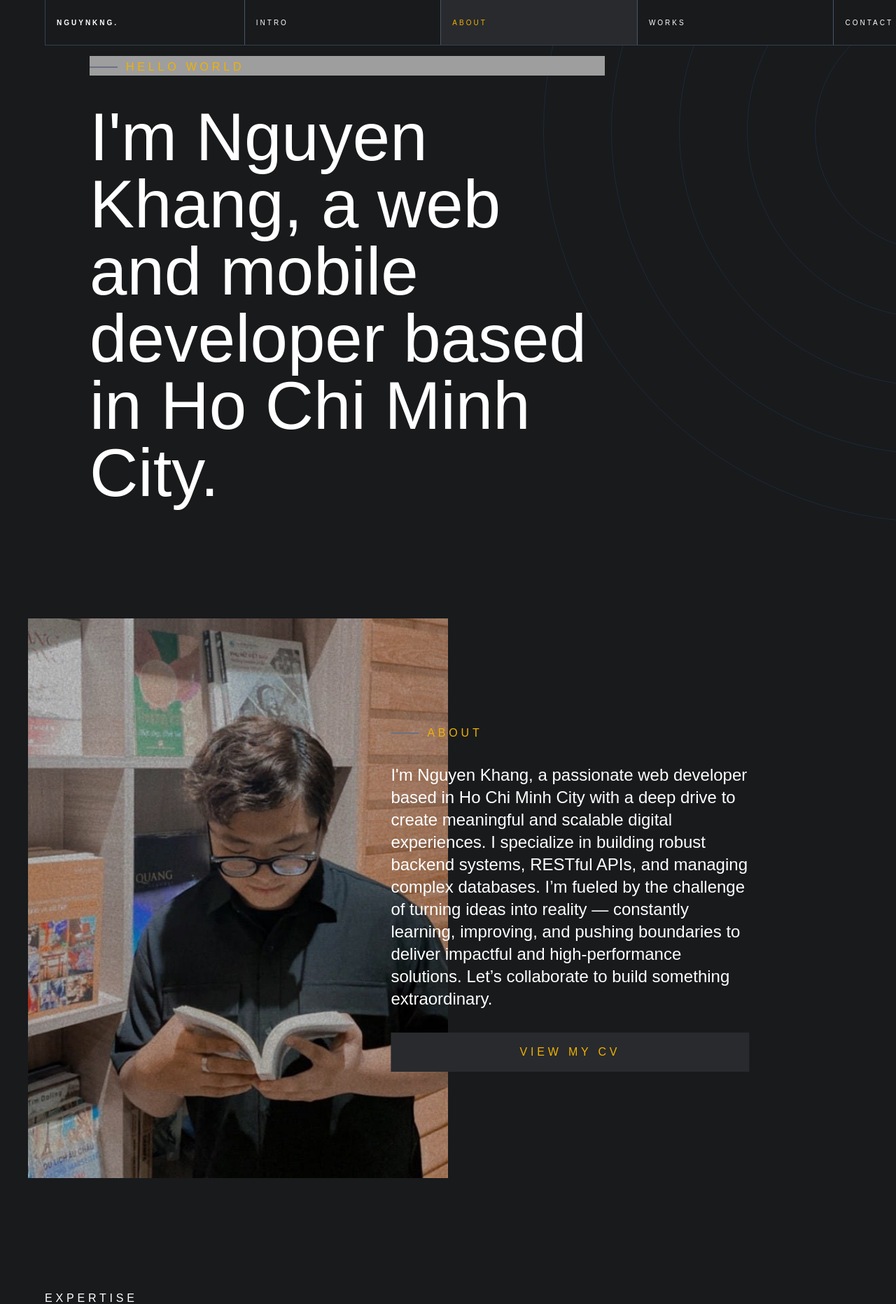
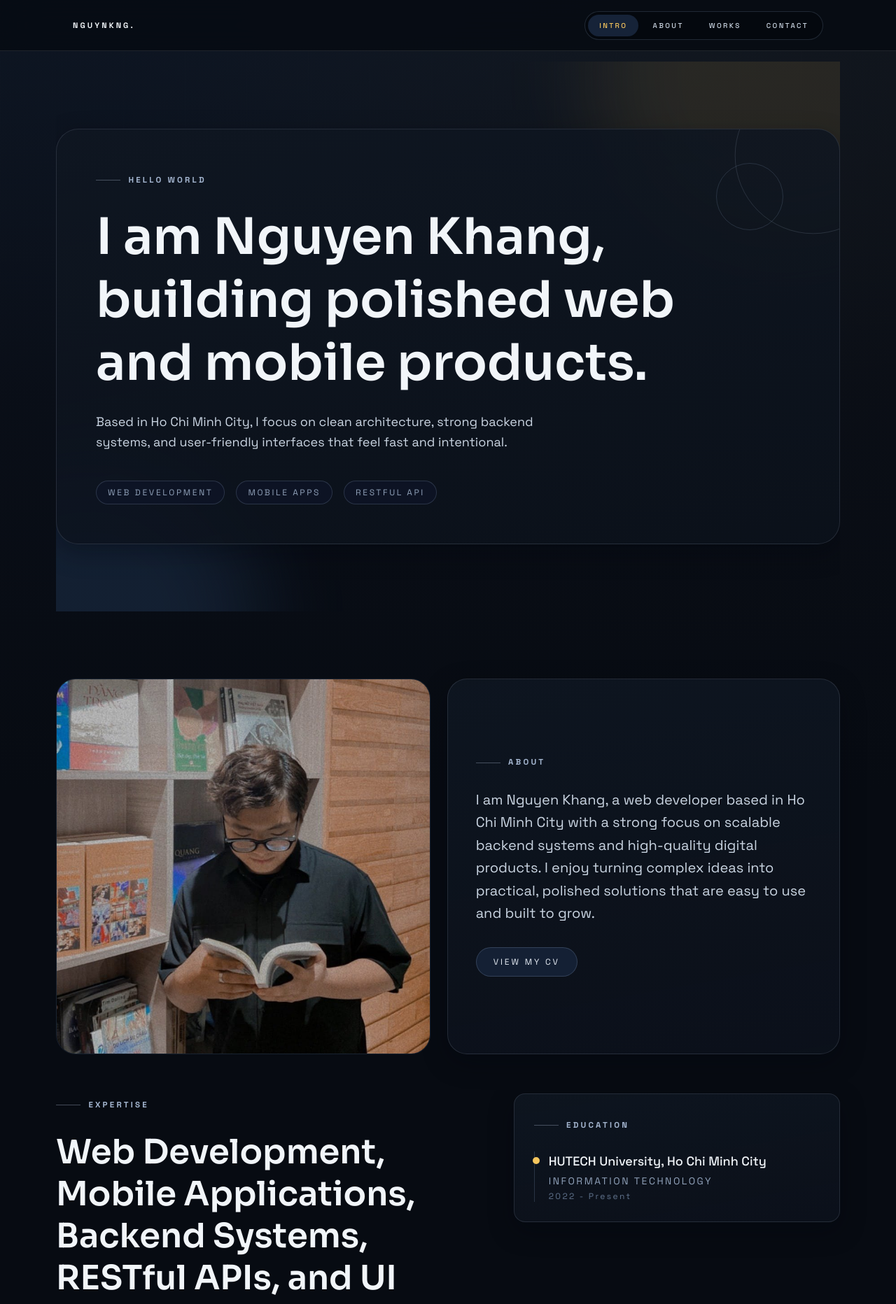
Before and after one commit to NguynKng/My-Porfolio, a React (Vite) app: page / in a window 1280 px wide. Shown: the top 1864 px of the page at 70% size. Built offline with nearby package versions, Linux system fonts and the light colour scheme; grey boxes are pictures that could not be loaded.

Commit message:
update UI

```diff
--- a/src/App.css
+++ b/src/App.css
@@ -1,14 +1,49 @@
-@import url('https://fonts.googleapis.com/css2?family=Roboto:ital,wght@0,100..900;1,100..900&display=swap" rel="stylesheet');
-
-#root {
-    font-family: "Public Sans", sans-serif;
+.site-shell {
+  background:
+    linear-gradient(180deg, rgba(15, 22, 33, 0.65) 0%, rgba(9, 13, 21, 0.92) 14%, rgba(7, 11, 18, 1) 28%),
+    repeating-linear-gradient(
+      to right,
+      rgba(148, 163, 184, 0.02) 0,
+      rgba(148, 163, 184, 0.02) 1px,
+      transparent 1px,
+      transparent 88px
+    );
 }
 
-/* in your styles.css / global.css */
+.section-shell {
+  width: min(1120px, 100% - 2rem);
+  margin-inline: auto;
+  padding-block: clamp(3rem, 9vw, 6rem);
+}
+
+.section-kicker {
+  display: inline-flex;
+  align-items: center;
+  font-size: 0.72rem;
+  font-weight: 600;
+  letter-spacing: 0.28em;
+  color: #a6b8d2;
+}
+
+.section-kicker::before {
+  content: "";
+  width: 2.2rem;
+  height: 1px;
+  margin-right: 0.7rem;
+  background: rgba(148, 163, 184, 0.42);
+}
+
+.card-surface {
+  border: 1px solid rgba(148, 163, 184, 0.18);
+  background: linear-gradient(170deg, rgba(15, 22, 33, 0.9), rgba(12, 18, 28, 0.82));
+  box-shadow: 0 12px 35px rgba(2, 6, 15, 0.35);
+}
+
 .hide-scrollbar::-webkit-scrollbar {
   display: none;
 }
+
 .hide-scrollbar {
-  -ms-overflow-style: none;  /* IE and Edge */
-  scrollbar-width: none;     /* Firefox */
+  -ms-overflow-style: none;
+  scrollbar-width: none;
 }
--- a/src/App.tsx
+++ b/src/App.tsx
@@ -10,7 +10,16 @@ function App() {
         <Route path="/" element={<MainLayout />} />
         <Route path="*" element={<Navigate to="/" />} />
       </Routes>
-      <Toaster />
+      <Toaster
+        position="top-right"
+        toastOptions={{
+          style: {
+            background: "#121a26",
+            color: "#e7edf5",
+            border: "1px solid rgba(148, 163, 184, 0.35)",
+          },
+        }}
+      />
     </>
   )
 }
--- a/src/components/About.tsx
+++ b/src/components/About.tsx
@@ -6,57 +6,56 @@ export default function About() {
       company: "HUTECH University, Ho Chi Minh City",
       position: "INFORMATION TECHNOLOGY",
       duration: "2022 - Present",
-    }
+    },
   ];
 
   return (
-    <div className="px-4 md:px-10">
-      {/* Hero section */}
-      <div className="lg:py-20 py-10">
-        <div className="flex flex-col lg:flex-row relative max-w-7xl mx-auto gap-4">
+    <section className="section-shell">
+      <div className="grid items-stretch gap-6 lg:grid-cols-[1fr_1.05fr]">
         <img
           src="/avatar-1.jpg"
-            className="w-full lg:w-1/2 h-[30rem] md:h-[40rem] lg:h-[50rem] object-cover"
+          className="h-[24rem] w-full rounded-[1.75rem] border border-slate-700/45 object-cover sm:h-[30rem] lg:h-full"
           alt="About"
         />
-          <div className="bg-transparent p-4 lg:p-12 flex flex-col justify-center lg:absolute right-0 lg:top-1/2 lg:-translate-y-1/2 lg:-translate-x-[20%] w-full lg:w-[38rem]">
-            <h1 className="relative inline-flex items-center before:content-[''] before:block before:w-10 before:h-[2px] tracking-[0.3em] before:bg-gray-500 text-yellow-500 before:mr-3">
-              ABOUT
-            </h1>
-            <p className="text-white mt-8 text-lg md:text-2xl font-medium">
-                I'm Nguyen Khang, a passionate web developer based in Ho Chi Minh City with a deep drive to create meaningful and scalable digital experiences. I specialize in building robust backend systems, RESTful APIs, and managing complex databases. I’m fueled by the challenge of turning ideas into reality — constantly learning, improving, and pushing boundaries to deliver impactful and high-performance solutions. Let’s collaborate to build something extraordinary.
+
+        <div className="card-surface flex flex-col justify-center rounded-[1.75rem] p-7 sm:p-10">
+          <span className="section-kicker">ABOUT</span>
+          <p className="mt-7 text-base leading-relaxed text-slate-300 sm:text-lg lg:text-xl">
+            I am Nguyen Khang, a web developer based in Ho Chi Minh City with a strong focus on scalable backend systems and high-quality digital products. I enjoy turning complex ideas into practical, polished solutions that are easy to use and built to grow.
           </p>
-            <Link to="/cv/NguyenHuuNguyenKhang_CV.pdf" target="_blank" rel="noopener noreferrer" className="w-full tracking-[0.3em] bg-[#282a2e] hover:bg-white hover:text-black text-yellow-500 text-center py-4 mt-8 cursor-pointer">
+          <Link
+            to="/cv/NguyenHuuNguyenKhang_CV.pdf"
+            target="_blank"
+            rel="noopener noreferrer"
+            className="mt-8 inline-flex w-fit items-center rounded-full border border-slate-500/40 bg-[#142034] px-6 py-3 text-xs tracking-[0.24em] text-[#f5c55d] transition hover:border-slate-300/60 hover:text-slate-100"
+          >
             VIEW MY CV
           </Link>
         </div>
       </div>
-      </div>
 
-      {/* Expertise */}
-      <div className="max-w-6xl mx-auto lg:mt-20 mt-10">
-        <h1 className="tracking-[0.3em] text-white">EXPERTISE</h1>
-        <p className="mt-8 text-3xl md:text-5xl lg:text-6xl font-bold text-white font-[DM_Serif_Display]">
-          Web Development, App Mobile Development, Backend Management Systems, RESTful APIs, UI Design
+      <div className="mt-14 grid gap-8 lg:grid-cols-[1.2fr_0.9fr] lg:items-start">
+        <div>
+          <h2 className="section-kicker">EXPERTISE</h2>
+          <p className="mt-7 max-w-4xl font-[Sora] text-3xl font-semibold leading-tight text-slate-100 sm:text-4xl lg:text-5xl">
+            Web Development, Mobile Applications, Backend Systems, RESTful APIs, and UI Design.
           </p>
         </div>
 
-      {/* Experience & Education */}
-      <div className="max-w-6xl mx-auto lg:mt-20 mt-10 lg:py-20 py-10 flex flex-col lg:flex-row gap-16">
-        <div className="w-full">
-          <h1 className="tracking-[0.3em] text-white px-6 lg:px-14">EDUCATION</h1>
-          <div className="mt-12 border-l-2 border-gray-700 relative space-y-16">
+        <div className="card-surface rounded-2xl p-6 sm:p-7">
+          <h2 className="section-kicker">EDUCATION</h2>
+          <div className="mt-7 space-y-6 border-l border-slate-600/50 pl-5">
             {educationData.map((item, index) => (
-              <div key={index} className="relative px-6 lg:px-14">
-                <div className="absolute top-0 -left-1.5 w-3 h-3 bg-yellow-500 rounded-full"></div>
-                <h1 className="text-white text-2xl md:text-3xl">{item.company}</h1>
-                <h2 className="text-gray-200 text-lg md:text-xl mt-1">{item.position}</h2>
-                <h2 className="tracking-[0.3em] text-gray-600 text-xs mt-1">{item.duration}</h2>
+              <div key={index} className="relative">
+                <span className="absolute -left-[1.45rem] top-2 h-2.5 w-2.5 rounded-full bg-[#f5c55d]" />
+                <h3 className="text-lg font-medium text-slate-100">{item.company}</h3>
+                <p className="mt-1 text-sm tracking-[0.18em] text-slate-400">{item.position}</p>
+                <p className="mt-1 text-xs tracking-[0.2em] text-slate-500">{item.duration}</p>
               </div>
             ))}
           </div>
         </div>
       </div>
-    </div>
+    </section>
   );
 }
--- a/src/components/Header.tsx
+++ b/src/components/Header.tsx
@@ -18,56 +18,65 @@ export default function Header({ activeSection }: { activeSection: string }) {
   };
 
   return (
-    <header className="fixed top-0 lg:left-[4rem] lg:w-[88rem] w-full z-50 bg-[#181a1c] border-b-[0.5px] border-gray-700 lg:border-x-[0.5px]">
-      <div className="flex items-center justify-between h-16">
-        {/* Logo */}
-        <div
-          className="flex items-center text-white hover:text-yellow-500 font-bold tracking-[0.3em] cursor-pointer text-[10px] w-1/4 h-full pl-4"
+    <header className="fixed inset-x-0 top-0 z-50 border-b border-white/10 bg-[#070b12]/85 backdrop-blur-xl">
+      <div className="mx-auto flex h-18 w-full max-w-[1120px] items-center justify-between px-4 sm:px-6">
+        <button
+          className="font-semibold tracking-[0.28em] text-[11px] text-slate-100 transition-colors duration-300 hover:text-[#f5c55d]"
           onClick={() => handleNavClick("INTRO")}
         >
           NGUYNKNG.
-        </div>
+        </button>
 
-        {/* Desktop Nav */}
-        <nav className="hidden lg:flex h-full w-full">
-          {headerTab.map((tab, index) => (
-            <div
-              key={index}
+        <nav className="hidden items-center gap-1 rounded-full border border-slate-500/30 bg-black/25 p-1 md:flex">
+          {headerTab.map((tab) => (
+            <button
+              key={tab.name}
               onClick={() => handleNavClick(tab.name)}
-              className={`flex items-center px-4 border-l-[0.5px] border-gray-600 text-[10px] tracking-[0.3em] text-white hover:text-yellow-500 transition-all duration-300 cursor-pointer h-full w-1/4
-                ${tab.name === activeSection ? "bg-[#282a2e] text-yellow-500" : ""}
+              className={`rounded-full px-4 py-2 text-[10px] font-medium tracking-[0.24em] transition-all duration-300 cursor-pointer
+                ${
+                  tab.name === activeSection
+                    ? "bg-[#162338] text-[#f5c55d]"
+                    : "text-slate-300 hover:bg-[#122038] hover:text-slate-100"
+                }
               `}
             >
               {tab.name}
-            </div>
+            </button>
           ))}
         </nav>
 
-        {/* Mobile Hamburger */}
         <button
-          className="lg:hidden text-white pr-4"
+          className="rounded-lg border border-slate-600/50 p-2 text-slate-100 transition hover:border-slate-400 md:hidden"
           onClick={() => setIsOpen(!isOpen)}
+          aria-label="Toggle navigation"
         >
-          {isOpen ? <X /> : <AlignJustify />}
+          {isOpen ? <X size={18} /> : <AlignJustify size={18} />}
         </button>
       </div>
 
-      {/* Mobile Menu */}
-      {isOpen && (
-        <div className="lg:hidden absolute bg-[#181a1c] flex flex-col justify-center z-40 w-full py-8">
-          {headerTab.map((tab, index) => (
-            <div
-              key={index}
+      <div
+        className={`mx-auto w-full max-w-[1120px] overflow-hidden px-4 transition-all duration-300 md:hidden sm:px-6
+          ${isOpen ? "max-h-80 pb-4 opacity-100" : "max-h-0 pb-0 opacity-0"}
+        `}
+      >
+        <div className="card-surface rounded-2xl p-2">
+          {headerTab.map((tab) => (
+            <button
+              key={tab.name}
               onClick={() => handleNavClick(tab.name)}
-              className={`text-white text-base tracking-[0.3em] hover:text-yellow-500 cursor-pointer py-2 px-4
-                ${tab.name === activeSection ? "text-yellow-500" : ""}
+              className={`w-full rounded-xl px-4 py-3 text-left text-xs tracking-[0.24em] transition-colors cursor-pointer
+                ${
+                  tab.name === activeSection
+                    ? "bg-[#162338] text-[#f5c55d]"
+                    : "text-slate-300 hover:bg-[#122038]"
+                }
               `}
             >
               {tab.name}
-            </div>
+            </button>
           ))}
         </div>
-      )}
+      </div>
     </header>
   );
 }
--- a/src/components/Intro.tsx
+++ b/src/components/Intro.tsx
@@ -1,44 +1,29 @@
 export default function Intro() {
   return (
-    <div className="relative lg:px-[10%] px-6 py-20 overflow-hidden">
-      <div className="absolute right-0 top-0 translate-x-[55%] -translate-y-1/3">
-        <div className="w-[70rem] h-[70rem] rounded-full border-[1px] border-gray-800 p-24">
-          <div className="w-full h-full rounded-full border-[1px] border-gray-800 p-24">
-            <div className="w-full h-full rounded-full border-[1px] border-gray-800 p-24">
-              <div className="w-full h-full rounded-full border-[1px] border-gray-800 p-24">
-                <div className="w-full h-full rounded-full border-[1px] border-gray-800 p-24"></div>
-              </div>
-            </div>
-          </div>
+    <section className="section-shell relative overflow-hidden pb-20 pt-14 lg:pb-28 lg:pt-24">
+      <div className="pointer-events-none absolute right-[-12rem] top-[-16rem] h-[34rem] w-[34rem] rounded-full bg-[#f5c55d1a] blur-3xl" />
+      <div className="pointer-events-none absolute left-[-12rem] bottom-[-16rem] h-[30rem] w-[30rem] rounded-full bg-[#60a5fa20] blur-3xl" />
+
+      <div className="relative card-surface overflow-hidden rounded-[2rem] p-7 sm:p-10 lg:p-14">
+        <div className="absolute right-0 top-0 h-56 w-56 translate-x-1/3 -translate-y-1/3 rounded-full border border-slate-400/20 animate-[float_8s_ease-in-out_infinite]" />
+        <div className="absolute right-20 top-12 h-24 w-24 rounded-full border border-slate-500/30" />
+
+        <span className="section-kicker">HELLO WORLD</span>
+
+        <h1 className="mt-7 max-w-4xl font-[Sora] text-4xl font-semibold leading-tight text-slate-100 sm:text-5xl lg:text-7xl">
+          I am Nguyen Khang, building polished web and mobile products.
+        </h1>
+
+        <p className="mt-6 max-w-2xl text-base leading-relaxed text-slate-300 sm:text-lg">
+          Based in Ho Chi Minh City, I focus on clean architecture, strong backend systems, and user-friendly interfaces that feel fast and intentional.
+        </p>
+
+        <div className="mt-10 flex flex-wrap items-center gap-4 text-xs tracking-[0.22em] text-slate-400">
+          <span className="rounded-full border border-slate-500/35 bg-slate-900/60 px-4 py-2">WEB DEVELOPMENT</span>
+          <span className="rounded-full border border-slate-500/35 bg-slate-900/60 px-4 py-2">MOBILE APPS</span>
+          <span className="rounded-full border border-slate-500/35 bg-slate-900/60 px-4 py-2">RESTFUL API</span>
         </div>
       </div>
-      <div className="lg:w-[46rem]">
-        <div className="before:absolute before:top-0 before:left-0 before:w-full before:h-full before:bg-[url('/src/assets/bg.png')] before:bg-cover before:bg-center relative overflow-hidden tracking-[0.3em]">
-          <h1
-            className="
-  relative
-  inline-flex
-  items-center
-  justify-center
-  mx-auto
-  before:content-['']
-  before:block
-  before:w-10
-  before:h-[2px]
-  before:bg-gray-500 text-yellow-500
-  before:mr-3
-"
-          >
-            HELLO WORLD
-          </h1>
-        </div>
-        <div className="text-white mt-10">
-          <p className="lg:text-8xl text-4xl font-medium">
-            {`I'm Nguyen Khang, a web and mobile developer based in
-            Ho Chi Minh City.`}
-          </p>
-        </div>
-      </div>
-    </div>
+    </section>
   );
 }
--- a/src/components/MainLayout.tsx
+++ b/src/components/MainLayout.tsx
@@ -8,7 +8,7 @@ import Footer from "./Footer";
 import RevealOnScroll from "./RevealOnScroll";
 
 export default function MainLayout() {
-  const [activeSection, setActiveSection] = useState("");
+  const [activeSection, setActiveSection] = useState("INTRO");
   const observerRef = useRef<IntersectionObserver | null>(null);
 
   useEffect(() => {
@@ -26,20 +26,21 @@ export default function MainLayout() {
         let maxRatio = 0;
 
         entries.forEach((entry) => {
-          if (entry.intersectionRatio > maxRatio) {
+          if (entry.isIntersecting && entry.intersectionRatio > maxRatio) {
             maxRatio = entry.intersectionRatio;
             mostVisible = entry.target as HTMLElement;
           }
         });
 
-        if (mostVisible && (mostVisible as HTMLElement).id !== activeSection) {
-          setActiveSection((mostVisible as HTMLElement).id);
+        if (mostVisible) {
+          const nextId = (mostVisible as HTMLElement).id;
+          setActiveSection((prev) => (prev !== nextId ? nextId : prev));
         }
       },
       {
         root: null,
-        rootMargin: "0px",
-        threshold: [0.3, 0.6, 0.9], // Trigger khi hiển thị 30%-90%
+        rootMargin: "-15% 0px -40% 0px",
+        threshold: [0.35, 0.6, 0.8],
       }
     );
 
@@ -50,12 +51,13 @@ export default function MainLayout() {
     return () => {
       observerRef.current?.disconnect();
     };
-  }, [activeSection]);
+  }, []);
 
   return (
-    <div className="bg-[#181a1c]">
+    <div className="site-shell min-h-screen">
       <Header activeSection={activeSection} />
 
+      <main className="pt-18 lg:pt-22">
         <RevealOnScroll id="INTRO">
           <Intro />
         </RevealOnScroll>
@@ -71,6 +73,7 @@ export default function MainLayout() {
         <RevealOnScroll id="CONTACT">
           <Contact />
         </RevealOnScroll>
+      </main>
 
       <Footer />
     </div>
--- a/src/components/RevealOnScroll.tsx
+++ b/src/components/RevealOnScroll.tsx
@@ -10,9 +10,9 @@ export default function RevealOnScroll({
   return (
     <motion.div
       id={id}
-      initial={{ opacity: 0, y: 0 }}
-      whileInView={{ opacity: 1, y: 0 }}
-      transition={{ duration: 0.8, ease: "easeOut" }}
+      initial={{ opacity: 0, y: 24, filter: "blur(6px)" }}
+      whileInView={{ opacity: 1, y: 0, filter: "blur(0px)" }}
+      transition={{ duration: 0.7, ease: [0.22, 1, 0.36, 1] }}
       viewport={{ once: true, amount: 0.2 }}
     >
       {children}
--- a/src/index.css
+++ b/src/index.css
@@ -1 +1,43 @@
+@import url("https://fonts.googleapis.com/css2?family=Sora:wght@400;600;700&family=Space+Grotesk:wght@400;500;700&display=swap");
 @import "tailwindcss";
+
+:root {
+	--bg-main: #070b12;
+	--bg-surface: #0f1621;
+	--bg-surface-soft: #131d2b;
+	--text-main: #e7edf5;
+	--text-muted: #8c9aae;
+	--accent: #f5c55d;
+	--accent-soft: #3b82f6;
+	--line-soft: rgba(148, 163, 184, 0.2);
+}
+
+* {
+	box-sizing: border-box;
+}
+
+html,
+body,
+#root {
+	min-height: 100%;
+}
+
+body {
+	margin: 0;
+	font-family: "Space Grotesk", sans-serif;
+	color: var(--text-main);
+	background:
+		radial-gradient(circle at 15% 15%, rgba(59, 130, 246, 0.16), transparent 35%),
+		radial-gradient(circle at 85% 10%, rgba(245, 197, 93, 0.1), transparent 25%),
+		var(--bg-main);
+}
+
+a {
+	color: inherit;
+	text-decoration: none;
+}
+
+::selection {
+	color: #06080d;
+	background: #d7e3f7;
+}
```
Also changed, not shown: src/components/Contact.tsx (+31 -23 lines), src/components/Footer.tsx (+5 -5 lines), src/components/ViewImageModal.tsx (+79 -50 lines), src/components/Works.tsx (+24 -15 lines). Lines whose indentation alone changed are shown as unchanged.
